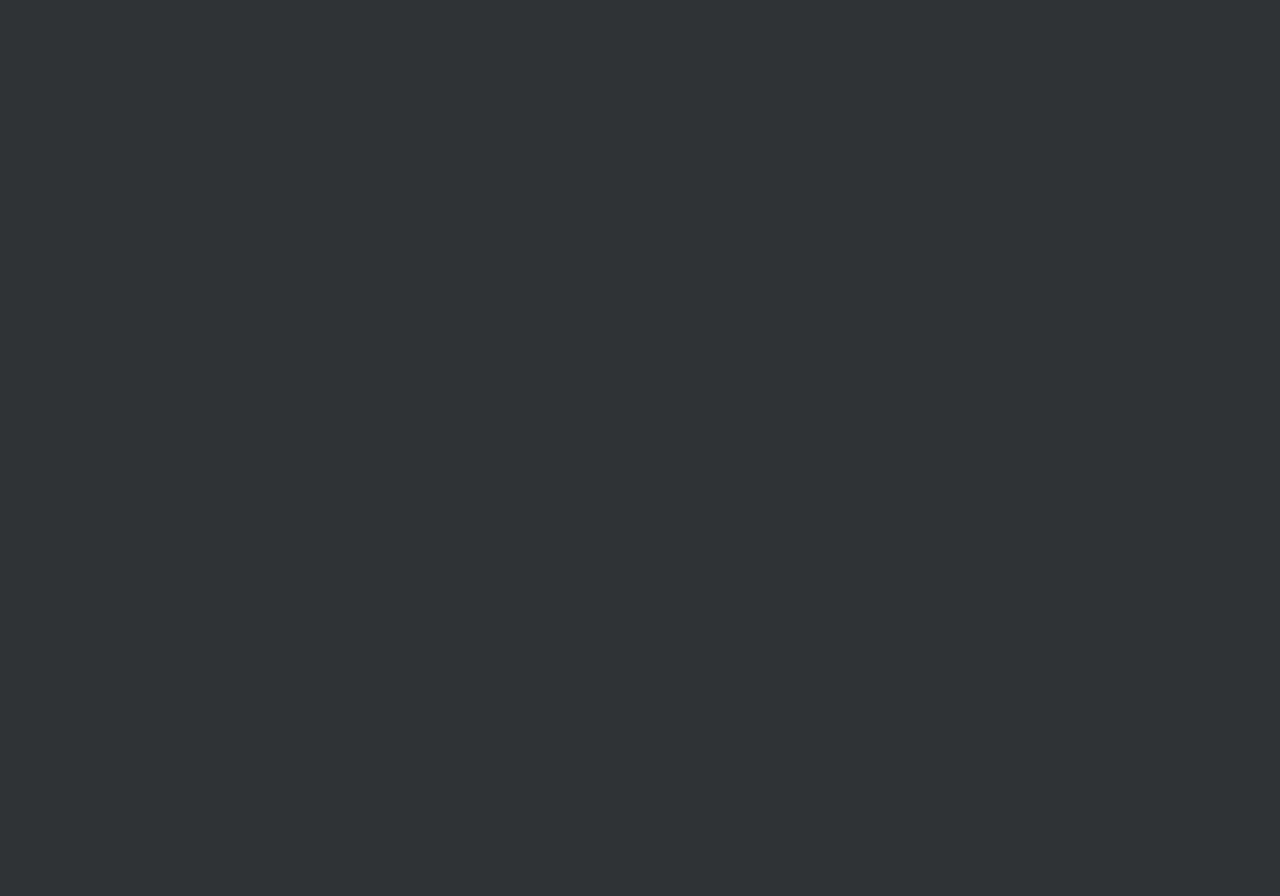
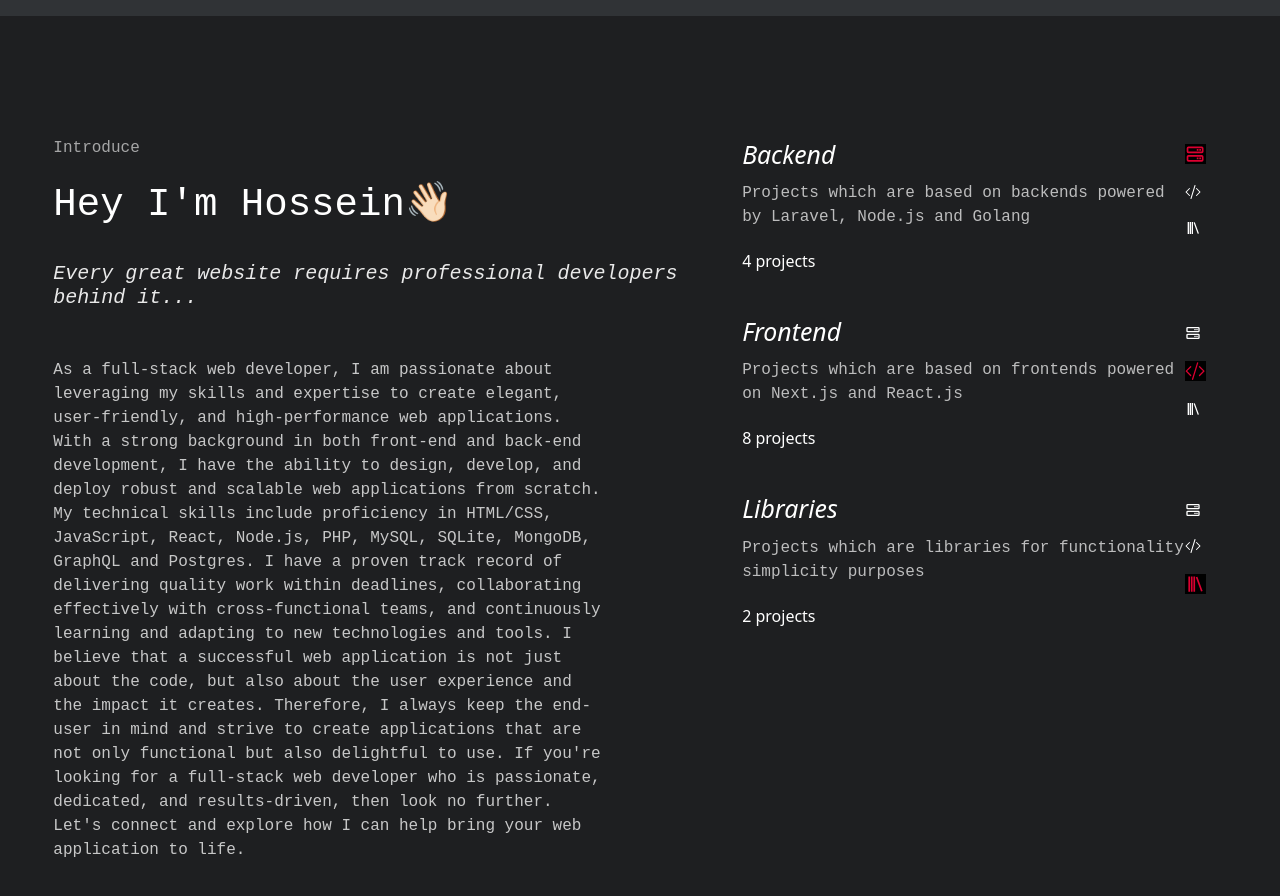
Before and after one commit to hosseinmirzapur/Portfolio, a Next.js app: page / in a window 1280 px wide. Shown: the part 800-1696 px from the top of the page. Before the commit the page ends 816 px from the top, so only its background shows below. Built offline with nearby package versions, Linux system fonts and the light colour scheme.

Commit message:
service section completed

```diff
--- a/app/components/common/header.tsx
+++ b/app/components/common/header.tsx
@@ -7,7 +7,7 @@ import { AiOutlineGithub, AiOutlineClose } from "react-icons/ai"
 import { FiMail } from "react-icons/fi"
 import { RxHamburgerMenu } from "react-icons/rx"
 
-import { useEffect, useState } from "react"
+import { useState } from "react"
 
 enum ItemTypes {
 	services = "services",
@@ -318,5 +318,4 @@ const Header = () => {
 		</section>
 	)
 }
-
 export default Header
--- /dev/null
+++ b/app/components/service.tsx
@@ -0,0 +1,67 @@
+import Box from "./utils/box"
+import { boxes } from "../data/boxes"
+import { BiAbacus } from "react-icons/bi"
+
+const Service = () => {
+	return (
+		<>
+			<section id="services" className="pt-10 pb-10 bg-gray3">
+				<div className="inner mb-20 mobile:mt-16 mx-auto flex mobile:flex-col mobile:space-y-5 tablet:flex-col normal:flex-row normal:justify-evenly normal:mt-20 tablet:mt-12 normal:w-11/12">
+					<div className="text text-white font-Roboto_mono m-auto tablet:w-11/12 mobile:w-9/12 mobile:mt-10 normal:w-10/12">
+						<p className="opacity-60 mb-4">Introduce</p>
+						<h1 className="mobile:text-2xl mobile:mb-5 tablet:text-3.5xl tablet:mb-5 normal:text-4xl normal:mb-7">
+							Hey {"I'm Hossein"}👋🏻
+						</h1>
+						{/* <h1 className="mobile:text-2xl tablet:text-2xl normal:text-4xl">
+							Mirzapur
+						</h1> */}
+
+						<p className="italic opacity-90 mb-12 leading-1 mobile:text-base tablet:text-base normal:text-xl">
+							Every great website requires professional developers behind it...
+						</p>
+
+						<p className="text-sm opacity-50 text-white normal:hidden mobile:mb-10 tablet:mb-10">
+							scroll below text for more🔽
+						</p>
+
+						<p className="normal:w-10/12 opacity-75 mobile:h-[300px] mobile:w-auto mobile:overflow-x-auto mobile:text-sm tablet:h-[300px] tablet:w-11/12 tablet:overflow-x-auto tablet:text-sm scroll-smooth">
+							As a full-stack web developer, I am passionate about leveraging my
+							skills and expertise to create elegant, user-friendly, and
+							high-performance web applications. With a strong background in
+							both front-end and back-end development, I have the ability to
+							design, develop, and deploy robust and scalable web applications
+							from scratch. My technical skills include proficiency in HTML/CSS,
+							JavaScript, React, Node.js, PHP, MySQL, SQLite, MongoDB, GraphQL
+							and Postgres. I have a proven track record of delivering quality
+							work within deadlines, collaborating effectively with
+							cross-functional teams, and continuously learning and adapting to
+							new technologies and tools. I believe that a successful web
+							application is not just about the code, but also about the user
+							experience and the impact it creates. Therefore, I always keep the
+							end-user in mind and strive to create applications that are not
+							only functional but also delightful to use. If you're looking for
+							a full-stack web developer who is passionate, dedicated, and
+							results-driven, then look no further. Let's connect and explore
+							how I can help bring your web application to life.
+						</p>
+					</div>
+					<div className="boxes space-y-10">
+						{boxes.map((box, index) => (
+							<Box
+								description={box.description}
+								headline={box.headline}
+								projects={box.projects}
+								backend={box.backend}
+								frontend={box.frontend}
+								lib={box.lib}
+								key={index}
+							/>
+						))}
+					</div>
+				</div>
+			</section>
+		</>
+	)
+}
+
+export default Service
--- /dev/null
+++ b/app/components/utils/box.tsx
@@ -0,0 +1,55 @@
+"use client"
+
+import { Box } from "@/app/data/boxes"
+import { useState } from "react"
+import { BiLibrary, BiServer } from "react-icons/bi"
+import { BsCodeSlash } from "react-icons/bs"
+
+const Box = ({
+	projects,
+	description,
+	headline,
+	backend,
+	frontend,
+	lib,
+}: Box) => {
+	const [boxHovered, setBoxHovered] = useState(false)
+
+	const toggleHover = () => setBoxHovered(!boxHovered)
+	return (
+		<>
+			<section
+				className="flex justify-between items-baseline cursor-pointer text-white mx-auto w-11/12 mobile:w-9/12 tablet:w-10/12 ease-in duration-300"
+				onMouseEnter={toggleHover}
+				onMouseLeave={toggleHover}>
+				<div className="text">
+					<h1
+						className={`text-3xl ease-in duration-300 italic${
+							boxHovered ? "text-green" : ""
+						}`}>
+						{headline}
+					</h1>
+					<p className={`opacity-70 mt-2 mb-5 font-Roboto_mono`}>
+						{description}
+					</p>
+					<p className={`text-base ${boxHovered ? "animate-bounce" : ""}`}>
+						{projects} projects
+					</p>
+				</div>
+				<div className="icon flex flex-col space-y-5">
+					<BiServer
+						className={backend ? "bg-black  text-red text-2xl" : "text-white"}
+					/>
+					<BsCodeSlash
+						className={frontend ? "bg-black  text-red text-2xl" : "text-white"}
+					/>
+					<BiLibrary
+						className={lib ? "bg-black een text-red text-2xl" : "text-white"}
+					/>
+				</div>
+			</section>
+		</>
+	)
+}
+
+export default Box
--- /dev/null
+++ b/app/data/boxes.ts
@@ -0,0 +1,40 @@
+import { LazyExoticComponent, ReactElement, lazy } from "react"
+
+export interface Box {
+	headline: string
+	description: string
+	projects: number
+	backend?: boolean
+	frontend?: boolean
+	lib?: boolean
+}
+
+export const boxes: Box[] = [
+	{
+		headline: "Backend",
+		description:
+			"Projects which are based on backends powered by Laravel, Node.js and Golang",
+		projects: 4,
+		backend: true,
+		lib: false,
+		frontend: false,
+	},
+	{
+		headline: "Frontend",
+		description:
+			"Projects which are based on frontends powered on Next.js and React.js",
+		projects: 8,
+		backend: false,
+		lib: false,
+		frontend: true,
+	},
+	{
+		headline: "Libraries",
+		description:
+			"Projects which are libraries for functionality simplicity purposes",
+		projects: 2,
+		backend: false,
+		lib: true,
+		frontend: false,
+	},
+]
--- a/app/layout.tsx
+++ b/app/layout.tsx
@@ -13,7 +13,7 @@ export default function RootLayout({
 }) {
 	return (
 		<html lang="en">
-			<body>
+			<body className="scroll-smooth">
 				<Header />
 				{children}
 			</body>
--- a/app/page.tsx
+++ b/app/page.tsx
@@ -1,9 +1,11 @@
 import Hero from "./components/hero"
+import Service from "./components/service"
 
 export default function Home() {
 	return (
 		<>
 			<Hero />
+			<Service />
 		</>
 	)
 }
--- a/tsconfig.json
+++ b/tsconfig.json
@@ -21,7 +21,7 @@
 		],
 		"paths": {
 			"@/*": ["./*"],
-			"@/components/*": ["./app/components/*"]
+			"@/cmp/*": ["./app/components/*"]
 		}
 	},
 	"include": ["next-env.d.ts", "**/*.ts", "**/*.tsx", ".next/types/**/*.ts"],
```
